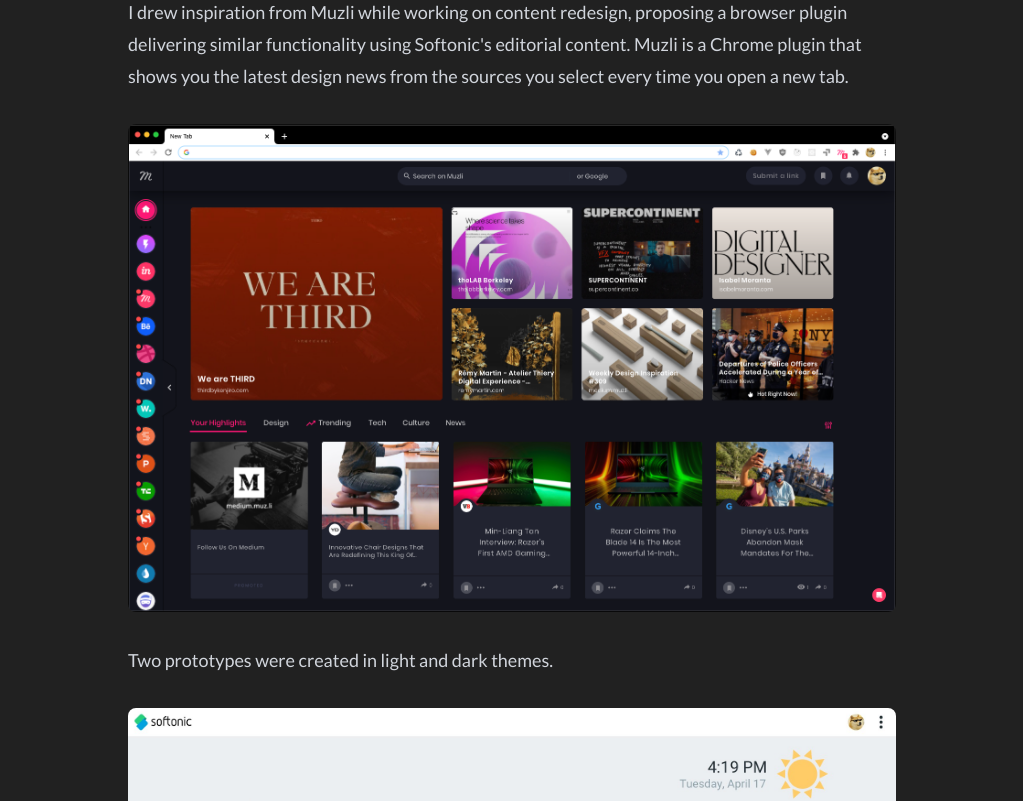
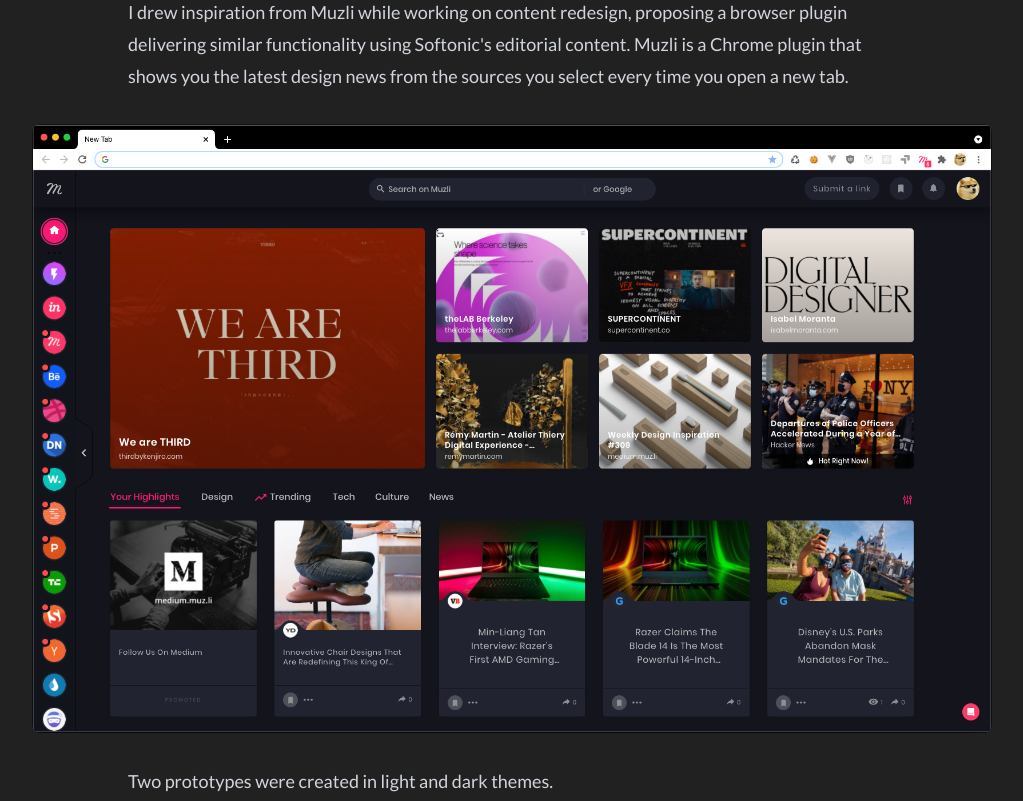
Before and after one commit to muniatu/portfolio, a Next.js app: page /projects/chrome-plugin in a window 1280 px wide. Shown: the part 560-1361 px from the top of the page, without its empty margins (128-1151 px from the left). Built offline with nearby package versions, Linux system fonts and the light colour scheme.

Commit message:
fix: article layout - text constrained to max-w-3xl, images fill max-w-5xl container

```diff
--- a/src/app/projects/[slug]/page.tsx
+++ b/src/app/projects/[slug]/page.tsx
@@ -51,7 +51,7 @@
             ))}
           </div>
         </header>
-        <div className="prose prose-invert prose-lg mx-auto max-w-3xl [&>figure]:mx-auto [&>figure]:max-w-5xl [&>div]:mx-auto [&>div]:max-w-5xl [&_.image-row]:max-w-5xl">
+        <div className="prose prose-invert prose-lg max-w-none [&>p]:mx-auto [&>p]:max-w-3xl [&>h1]:mx-auto [&>h1]:max-w-3xl [&>h2]:mx-auto [&>h2]:max-w-3xl [&>h3]:mx-auto [&>h3]:max-w-3xl [&>h4]:mx-auto [&>h4]:max-w-3xl [&>ul]:mx-auto [&>ul]:max-w-3xl [&>ol]:mx-auto [&>ol]:max-w-3xl [&>blockquote]:mx-auto [&>blockquote]:max-w-3xl [&>a]:mx-auto [&>a]:max-w-3xl [&>a]:block">
           <MDXRemote source={content} components={mdxComponents} />
         </div>
       </article>
--- a/src/components/mdx/ImageRow.tsx
+++ b/src/components/mdx/ImageRow.tsx
@@ -8,7 +8,7 @@
   const parsed: { src: string; alt: string }[] = JSON.parse(images);
 
   return (
-    <div className="image-row my-12 max-w-5xl flex gap-4 overflow-x-auto md:overflow-visible">
+    <div className="my-12 flex gap-4 overflow-x-auto md:overflow-visible">
       {parsed.map((img) => (
         <div key={img.src} className="flex-shrink-0 md:flex-shrink md:min-w-0 md:flex-1">
           <Image
--- a/src/components/mdx/ProjectImage.tsx
+++ b/src/components/mdx/ProjectImage.tsx
@@ -14,7 +14,7 @@
   height = 600,
 }: ProjectImageProps) {
   return (
-    <figure className="my-12 max-w-5xl">
+    <figure className="my-12">
       <Image
         src={src}
         alt={alt}
--- a/src/content/projects/flapi-mas.mdx
+++ b/src/content/projects/flapi-mas.mdx
@@ -18,7 +18,7 @@
 
 <ImageRow images='[{"src":"/images/projects/flapi-mas/flapimas-screen-1.jpg","alt":"Flapi Mas home screen"},{"src":"/images/projects/flapi-mas/flapimas-screen-2.jpg","alt":"Flapi Mas tutorial"},{"src":"/images/projects/flapi-mas/flapimas-screen-3.jpg","alt":"Flapi Mas in-game"},{"src":"/images/projects/flapi-mas/flapimas-screen-4.jpg","alt":"Flapi Mas game over"}]' />
 
-<div className="my-12 max-w-5xl flex gap-4 items-center justify-center">
+<div className="my-12 flex gap-4 items-center justify-center">
   <img src="/images/projects/flapi-mas/flapimas-optimal.gif" alt="Flapi Mas gameplay demo" className="rounded-lg h-[400px] md:h-[500px] w-auto" />
   <img src="/images/projects/flapi-mas/phone-mockup.png" alt="Phone mockup" className="h-[400px] md:h-[500px] w-auto" />
 </div>
```
